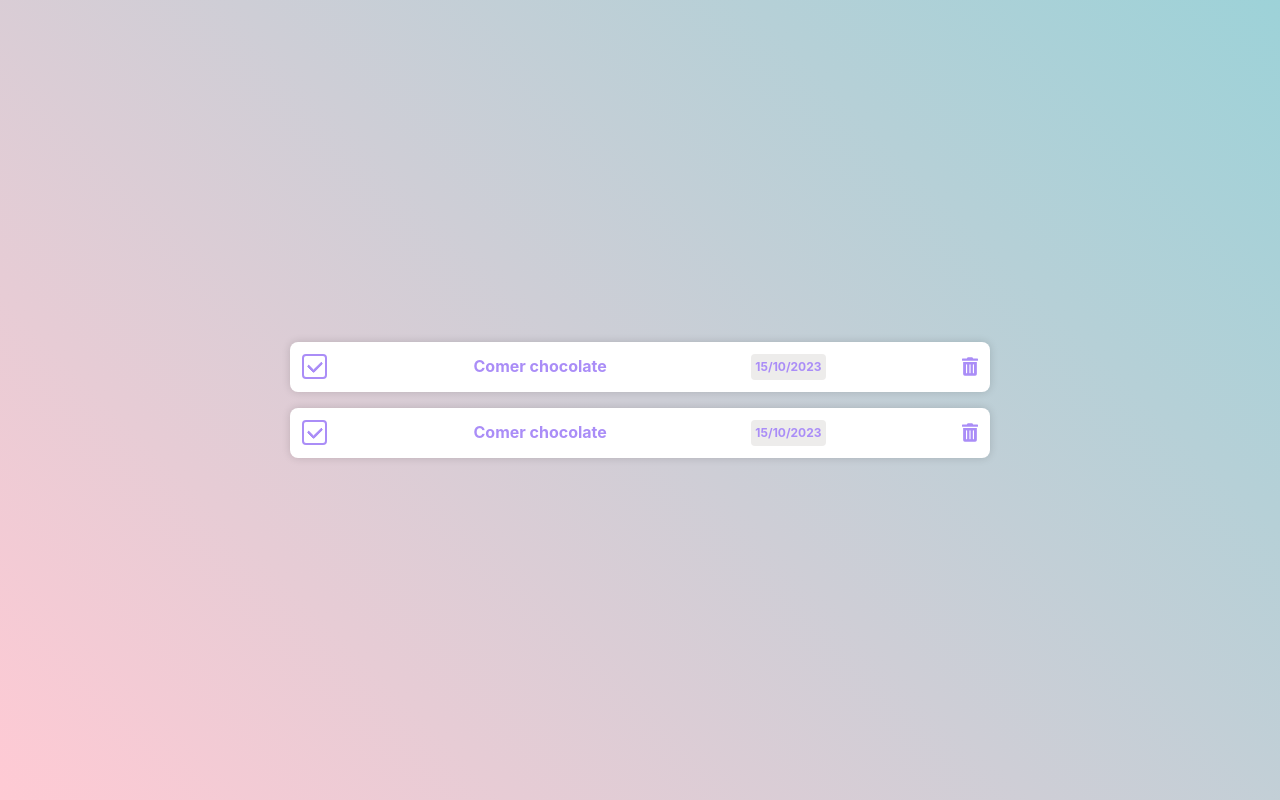
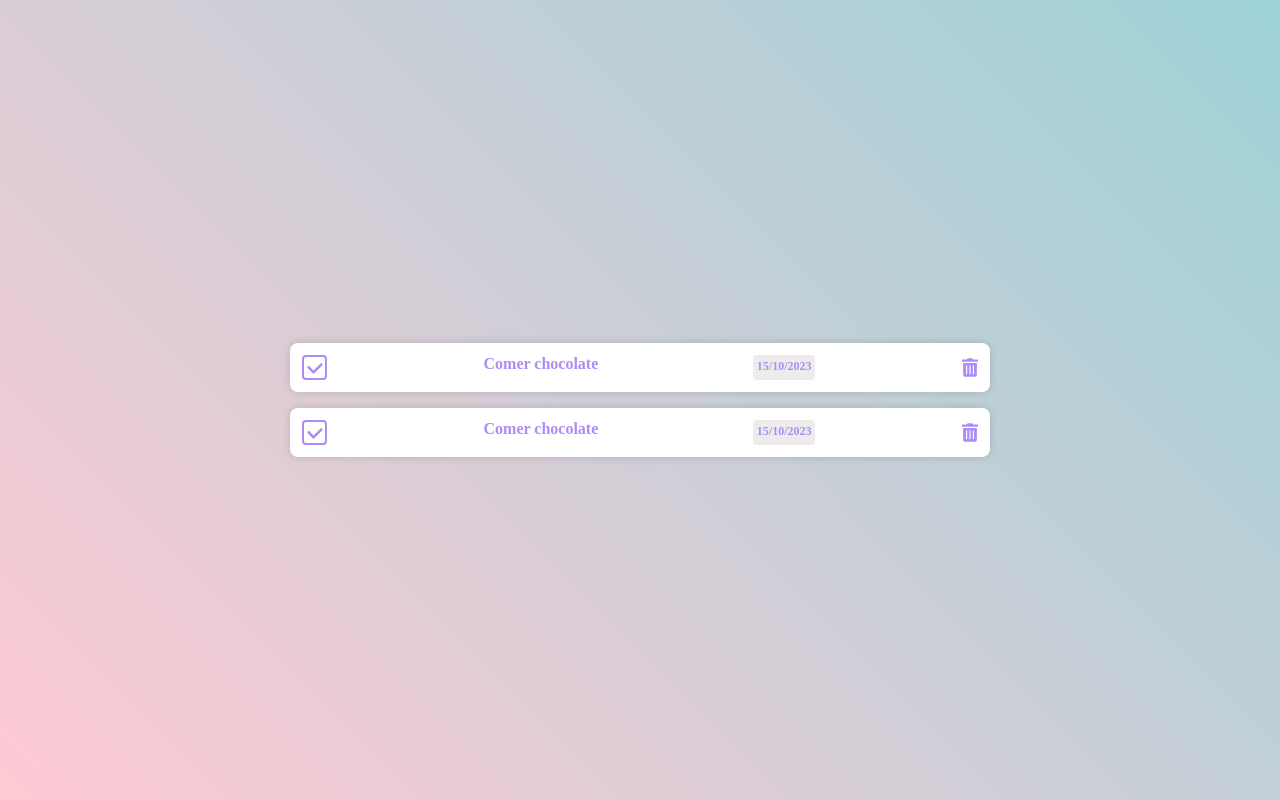
Before and after one commit to raqueltsato/to-do-list-app, a React (Vite) app: page / in a window 1280 px wide. Built offline with nearby package versions, Linux system fonts and the light colour scheme.

Commit message:
style:remove initial style

```diff
--- a/src/index.css
+++ b/src/index.css
@@ -3,65 +3,3 @@
   padding: 0;
   box-sizing: border-box;
 }
-
-:root {
-  font-family: Inter, system-ui, Avenir, Helvetica, Arial, sans-serif;
-  line-height: 1.5;
-  font-weight: 400;
-
-  color-scheme: light dark;
-  color: rgba(255, 255, 255, 0.87);
-  background-color: #242424;
-
-  font-synthesis: none;
-  text-rendering: optimizeLegibility;
-  -webkit-font-smoothing: antialiased;
-  -moz-osx-font-smoothing: grayscale;
-  -webkit-text-size-adjust: 100%;
-}
-
-a {
-  font-weight: 500;
-  color: #646cff;
-  text-decoration: inherit;
-}
-a:hover {
-  color: #535bf2;
-}
-
-h1 {
-  font-size: 3.2em;
-  line-height: 1.1;
-}
-
-button {
-  border-radius: 8px;
-  border: 1px solid transparent;
-  padding: 0.6em 1.2em;
-  font-size: 1em;
-  font-weight: 500;
-  font-family: inherit;
-  background-color: #1a1a1a;
-  cursor: pointer;
-  transition: border-color 0.25s;
-}
-button:hover {
-  border-color: #646cff;
-}
-button:focus,
-button:focus-visible {
-  outline: 4px auto -webkit-focus-ring-color;
-}
-
-@media (prefers-color-scheme: light) {
-  :root {
-    color: #213547;
-    background-color: #ffffff;
-  }
-  a:hover {
-    color: #747bff;
-  }
-  button {
-    background-color: #f9f9f9;
-  }
-}
```
